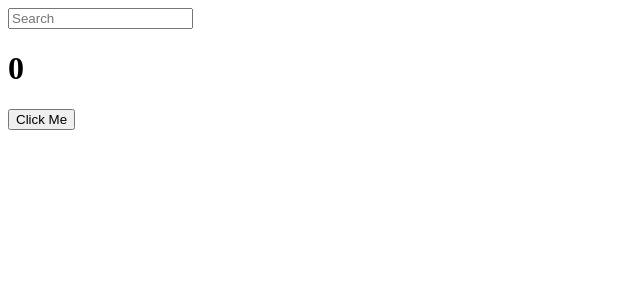
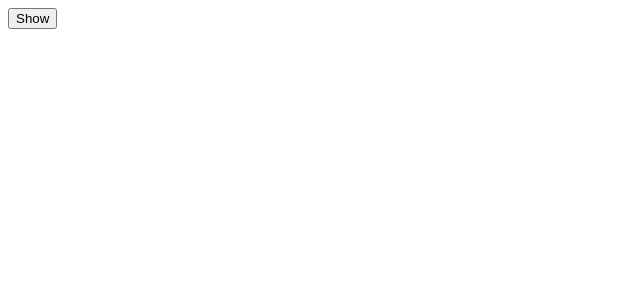
Before and after one commit to wonjangcloud9/react-b, a React (Create React App) app: page / in a window 1280 px wide. Shown: the top 300 px of the page, without its empty margins (0-640 px from the left). Built offline with nearby package versions, Linux system fonts and the light colour scheme.

Commit message:
cleanup func

```diff
--- a/src/App.js
+++ b/src/App.js
@@ -1,29 +1,20 @@
 import { useState, useEffect } from "react";
 
+function Hello() {
+  useEffect(() => {
+    console.log("created :)");
+    return () => console.log("destroyed :(");
+  }, []);
+  return <h1>Hello</h1>;
+}
+
 function App() {
-  const [counter, setValue] = useState(0);
-  const [keyword, setKeyword] = useState("");
-  const onClick = () => setValue((prev) => prev + 1);
-  const onChange = (event) => setKeyword(event.target.value);
-  console.log("test");
-  useEffect(() => {
-    console.log("CALL THE API");
-  }, []);
-  useEffect(() => {
-    if ((keyword !== "") & (keyword.length > 5)) {
-      console.log("SEARCH FOR", keyword);
-    }
-  }, [keyword]);
+  const [showing, setShowing] = useState(false);
+  const onClick = () => setShowing((prev) => !prev);
   return (
     <div>
-      <input
-        value={keyword}
-        onChange={onChange}
-        type="text"
-        placeholder="Search"
-      />
-      <h1>{counter}</h1>
-      <button onClick={onClick}>Click Me</button>
+      {showing ? <Hello /> : null}
+      <button onClick={onClick}>{showing ? "Hide" : "Show"}</button>
     </div>
   );
 }
```
